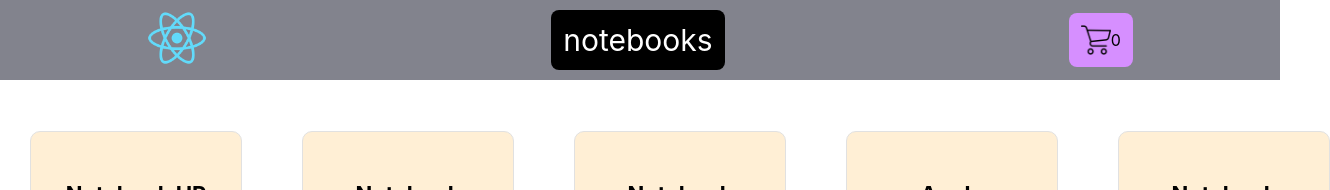
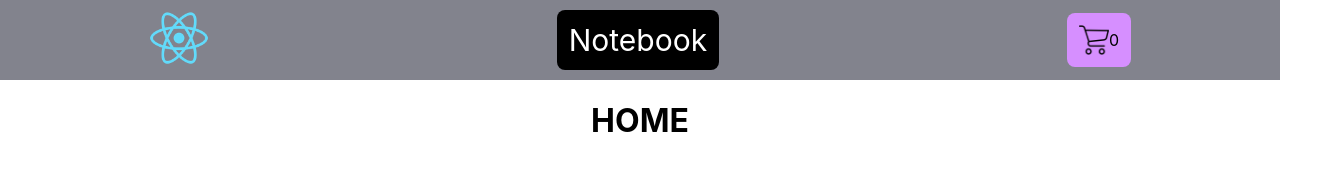
Before and after one commit to JonathanEmanuelMoya/ecommerce-react, a React (Create React App) app: page / in a window 1280 px wide. Shown: the top 190 px of the page, 1330 px wide, since content can reach past the window. Built offline with nearby package versions, Linux system fonts and the light colour scheme.

Commit message:
Agregue una ruta Home y modifique el mock

```diff
--- a/src/App.js
+++ b/src/App.js
@@ -1,5 +1,5 @@
 import './App.css';
-import {useState, createContext} from 'react'
+import { useState, createContext } from 'react'
 import ItemDetailContainer from './components/ItemDetailContainer/ItemDetailContainer'
 import ItemListContainer from './components/NavBar/ItemListContainer/ItemListContainer'
 import NavBar from './components/NavBar/NavBar'
@@ -16,16 +16,21 @@ export const Context = createContext()
 
 const App = () => {
 
+
   return (
-      <div className="App">
-        <NotificationProvider>
+    <div className="App">
+
+
+
+      <NotificationProvider>
         <CartContextProvider>
           <BrowserRouter>
-
+            {/*<Notification />*/}
             <NavBar />
             {/* <Link to='/form' className='Option' > Form </Link> */}
             <Routes>
-              <Route path='*' element={<h1>NOT FOUND 404</h1>}/>
+              <Route path='/' element={<h1>HOME</h1>} />
+              <Route path='*' element={<h1>NOT FOUND 404</h1>} />
               <Route path='/' element={<ItemListContainer />} />
               <Route path='/category/:categoryId' element={<ItemListContainer />} />
               <Route path='/detail/:productId' element={<ItemDetailContainer />} />
@@ -33,8 +38,8 @@ const App = () => {
             </Routes>
           </BrowserRouter>
         </CartContextProvider>
-        </NotificationProvider>
-      </div>
+      </NotificationProvider>
+    </div>
   );
 }
 
--- a/src/mock/Items.js
+++ b/src/mock/Items.js
@@ -54,7 +54,7 @@ const products = [
 const categories = [
     {
 
-        id: 'notebooks', description: 'notebooks',
+        id: 'notebook', description: 'Notebook',
 
     }
 ]
```
